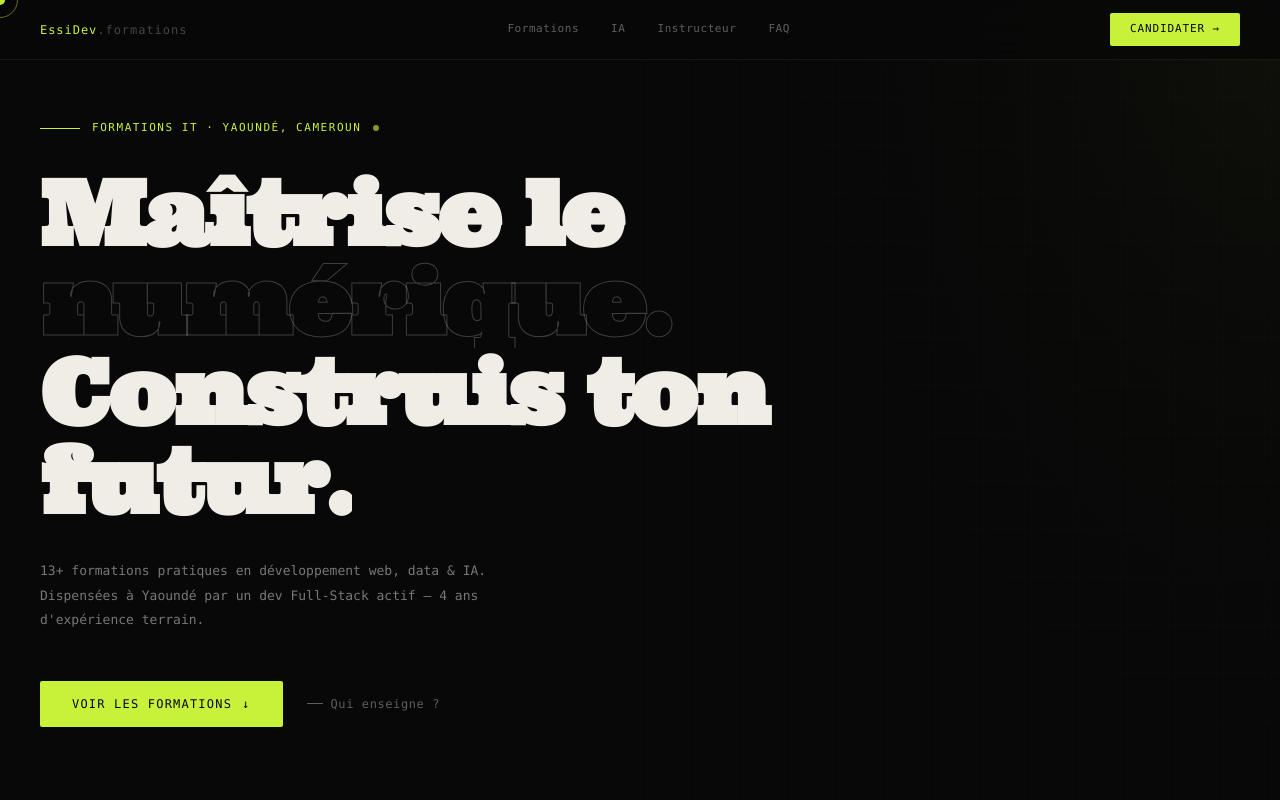
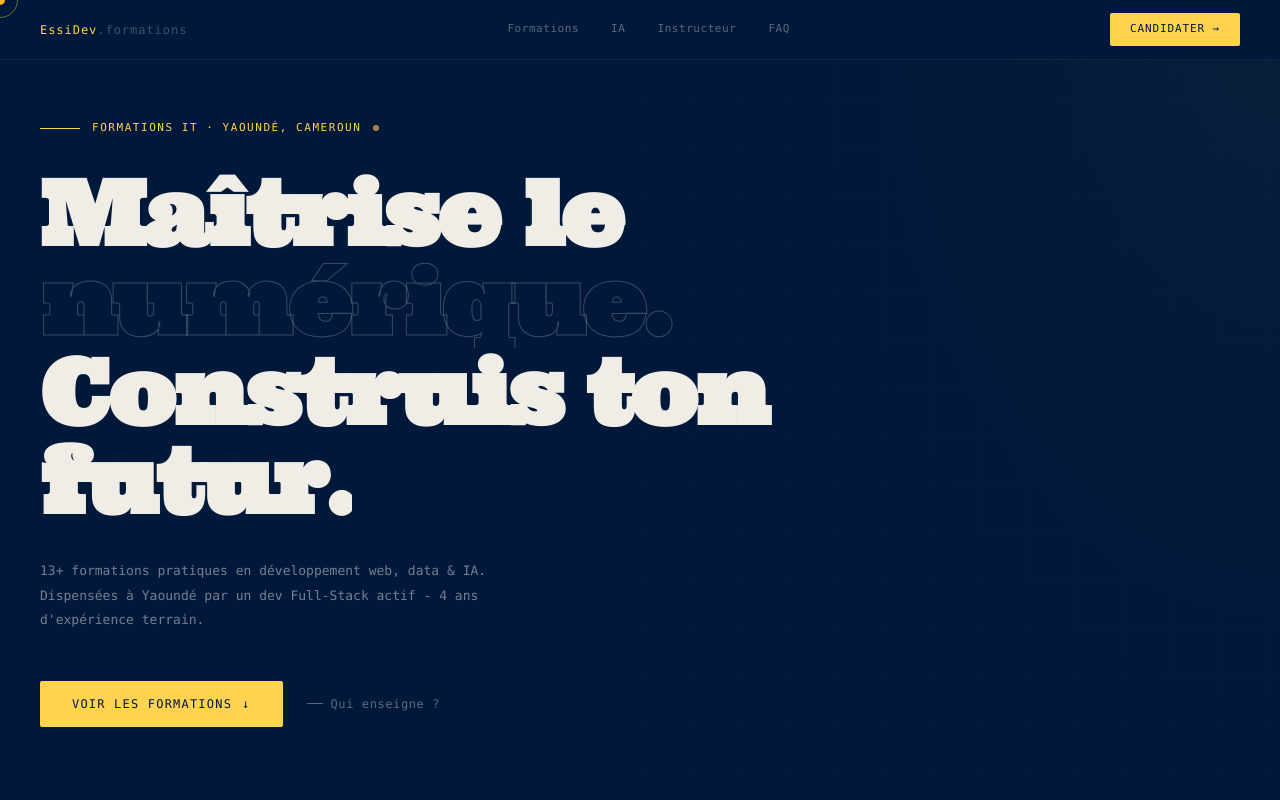
Before and after one commit to EssiJunior/Tebunah-Training, a Next.js app: page / in a window 1280 px wide. Shown: the top 800 px of the page. Built offline with nearby package versions, Linux system fonts and the light colour scheme.

Commit message:
Updated theme color

```diff
--- a/sections/Hero.tsx
+++ b/sections/Hero.tsx
@@ -91,7 +91,8 @@ export default function Hero() {
         <motion.span
           initial={{ scaleX: 0 }}
           animate={{ scaleX: 1 }}
-          transition={{ duration: 0.5, delay: D, transformOrigin: 'left' }}
+          transition={{ duration: 0.5, delay: D }}
+          style={{ transformOrigin: 'left' }}
           className="inline-block w-10 h-px bg-accent"
         />
         Formations IT · Yaoundé, Cameroun
@@ -99,8 +100,7 @@ export default function Hero() {
       </motion.div>
 
       {/* Title */}
-      <h1 className="font-display font-extrabold leading-[1.0] tracking-[-0.03em] mb-8
-                     text-[clamp(48px,7vw,96px)] max-w-4xl">
+      <h1 className="font-display font-extrabold leading-none tracking-[-0.03em] mb-8 text-[clamp(48px,7vw,96px)] max-w-4xl">
         <div>
           <Slot delay={D + 0.00}>Maîtrise&nbsp;</Slot>
           <Slot delay={D + 0.06}>le&nbsp;</Slot>
@@ -131,7 +131,7 @@ export default function Hero() {
         className="font-mono text-[13px] text-white/45 leading-[1.9] max-w-md mb-12"
       >
         13+ formations pratiques en développement web, data & IA.<br/>
-        Dispensées à Yaoundé par un dev Full-Stack actif — 4 ans d'expérience terrain.
+        Dispensées à Yaoundé par un dev Full-Stack actif - 4 ans d&apos;expérience terrain.
       </motion.p>
 
       {/* CTAs */}
@@ -146,9 +146,7 @@ export default function Hero() {
           onClick={e => { e.preventDefault(); document.querySelector('#formations')?.scrollIntoView({ behavior: 'smooth' }) }}
           whileHover={{ scale: 1.03, boxShadow: '0 0 32px rgba(200,242,58,0.25)' }}
           whileTap={{ scale: 0.97 }}
-          className="font-mono text-[12px] font-medium bg-accent text-bg
-                     px-8 py-3.5 rounded-px tracking-[0.1em] uppercase
-                     inline-flex items-center gap-2.5"
+          className="font-mono text-[12px] font-medium bg-accent text-bg px-8 py-3.5 rounded-px tracking-[0.1em] uppercase inline-flex items-center gap-2.5"
         >
           Voir les formations <span>↓</span>
         </motion.a>
@@ -156,8 +154,7 @@ export default function Hero() {
           href="#instructeur"
           onClick={e => { e.preventDefault(); document.querySelector('#instructeur')?.scrollIntoView({ behavior: 'smooth' }) }}
           whileHover={{ x: 4 }}
-          className="font-mono text-[12px] text-white/35 tracking-[0.05em]
-                     flex items-center gap-2 hover:text-white/60 transition-colors"
+          className="font-mono text-[12px] text-white/35 tracking-wider flex items-center gap-2 hover:text-white/60 transition-colors"
         >
           <span className="w-4 h-px bg-current" /> Qui enseigne ?
         </motion.a>
--- a/styles/globals.css
+++ b/styles/globals.css
@@ -1,11 +1,11 @@
 @import "tailwindcss";
 
 @theme {
-  --color-bg:       #080808;
-  --color-surface:  #101010;
-  --color-surface2: #161616;
-  --color-surface3: #1e1e1e;
-  --color-accent:   #C8F23A;
+  --color-bg:       #00193a;
+  --color-surface:  #02213c;
+  --color-surface2: #082742;
+  --color-surface3: #17364a;
+  --color-accent:   #ffd250;
   --color-ink:      #F0EDE6;
   --color-line:     rgba(255,255,255,0.06);
   --color-orange:   #FF6B35;
```
